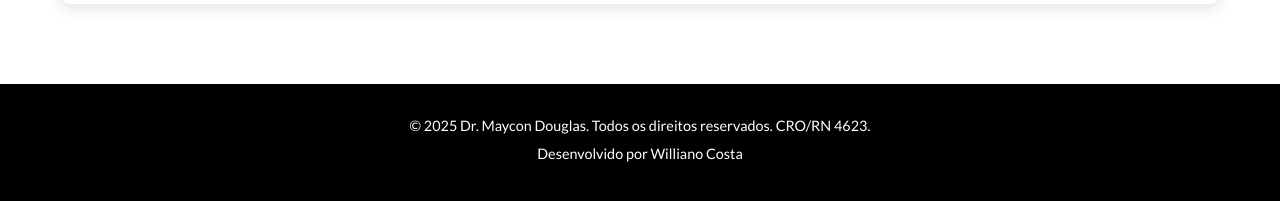
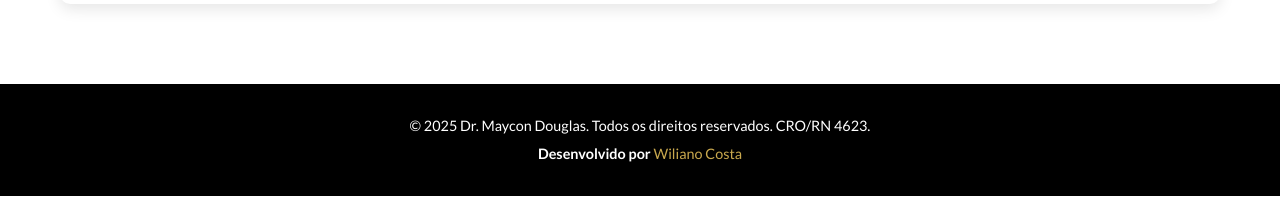
Before and after one commit to WillianoCosta/dentista, a plain HTML site: page index.html in a window 1280 px wide. Shown: the part 4224-4425 px from the top of the page. Drawn offline with nearby package versions, Linux system fonts and the light colour scheme; files that its build step writes are made by us from their sources.

Commit message:
Update index.html

```diff
--- a/index.html
+++ b/index.html
@@ -129,7 +129,8 @@
     <footer>
         <div class="container">
             <p>&copy; 2025 Dr. Maycon Douglas. Todos os direitos reservados. CRO/RN 4623.</p>
-            <p>Desenvolvido por Williano Costa</p>
+            <strong>Desenvolvido por</strong><a href="https://willianocosta.github.io/Portfolio/" style="color: #caa94e; text-decoration: none;" target="_blank">
+          Wiliano Costa
         </div>
     </footer>
 
```
